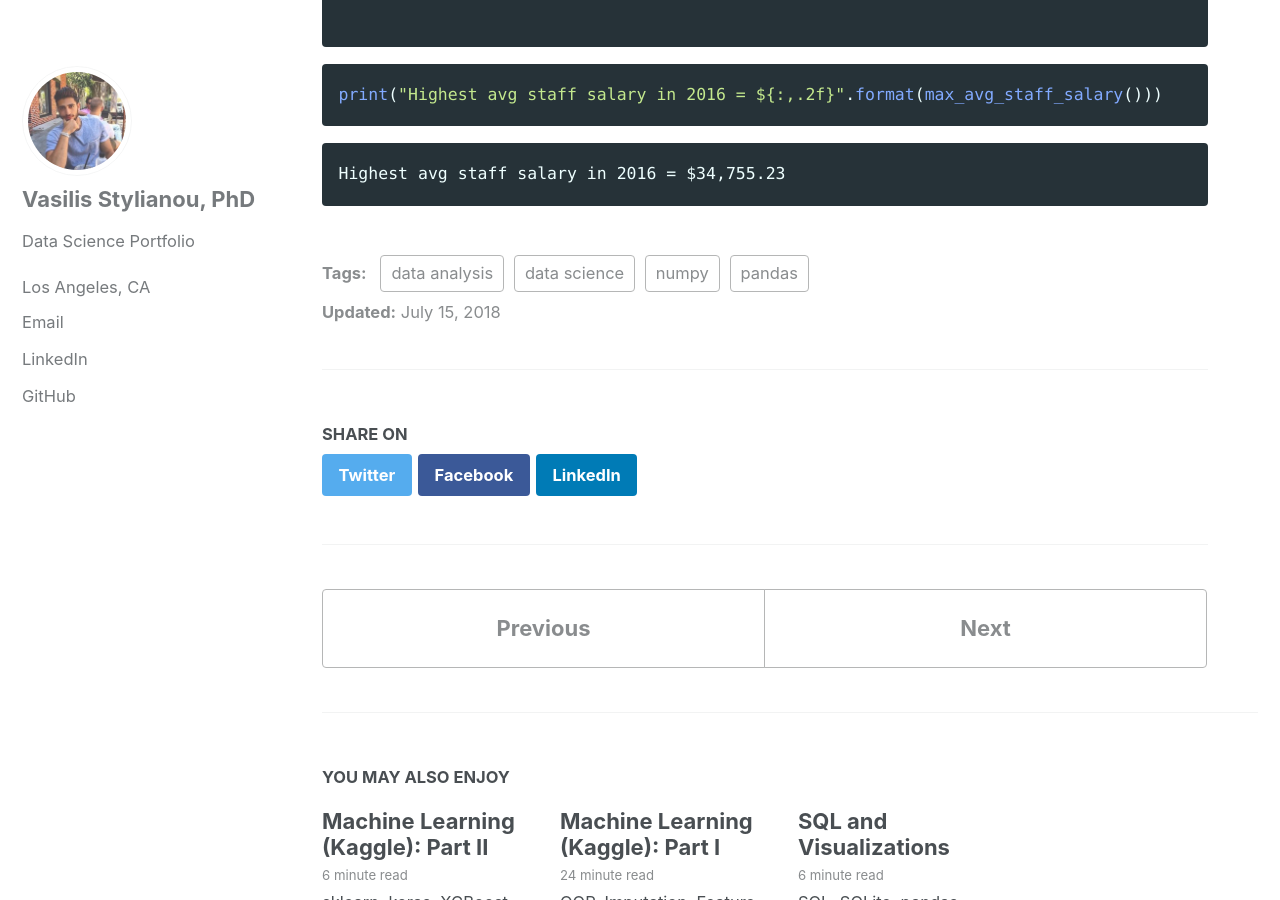
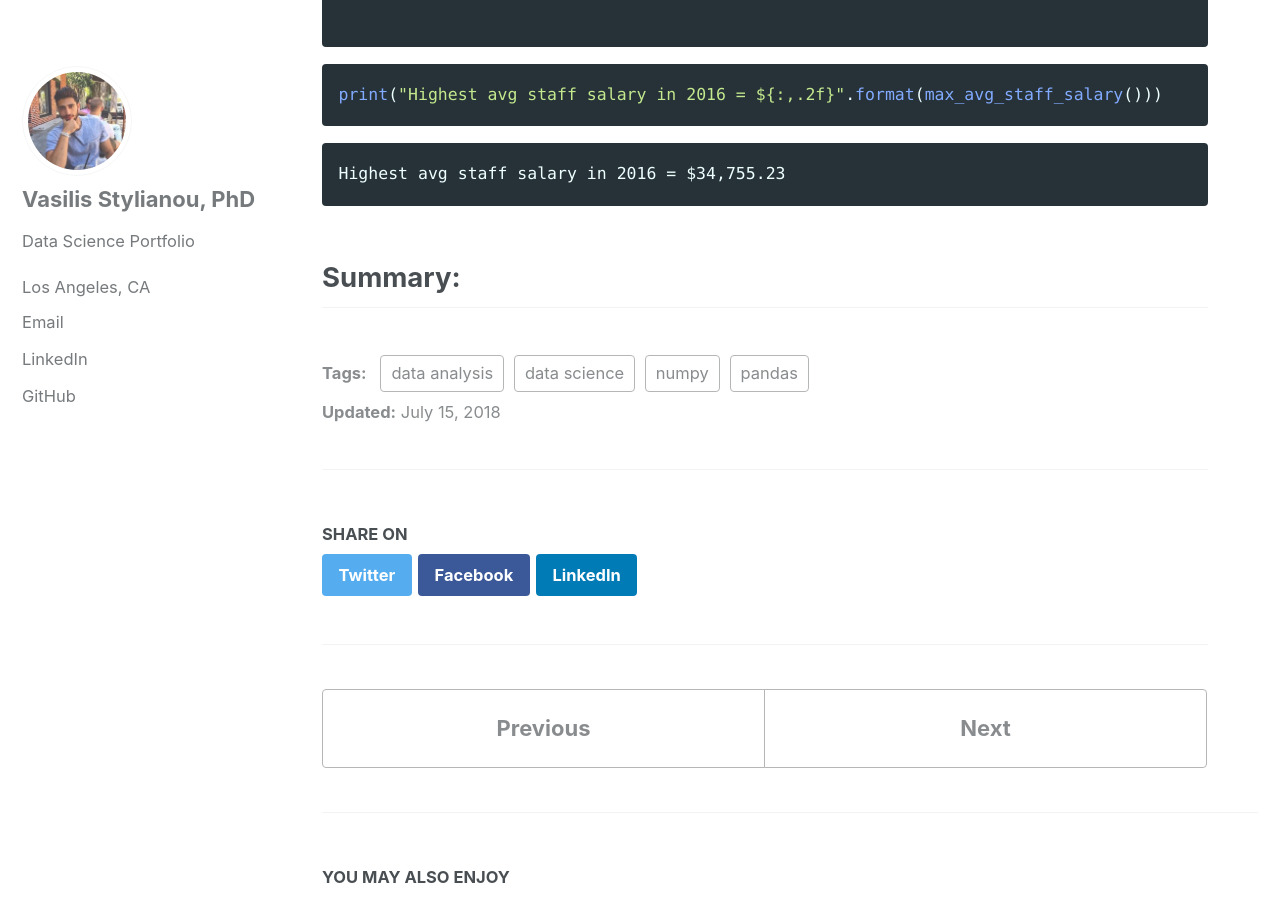
Before and after one commit to vasilis-stylianou/vasilis-stylianou.github.io, a Jekyll site: the page built from _posts/2018-07-15-expenditures.md, in a window 1280 px wide and 900 px high, scrolled down 14875 px. Built offline with Jekyll 4.4.1, drawn with Linux system fonts in a browser that asks for light colours; cached includes are drawn as plain includes.

Commit message:
Update 2018-07-15-expenditures.md

````diff
--- a/_posts/2018-07-15-expenditures.md
+++ b/_posts/2018-07-15-expenditures.md
@@ -559,3 +559,5 @@ print("Highest avg staff salary in 2016 = ${:,.2f}".format(max_avg_staff_salary(
 ```
 
     Highest avg staff salary in 2016 = $34,755.23
+
+## Summary:
````
